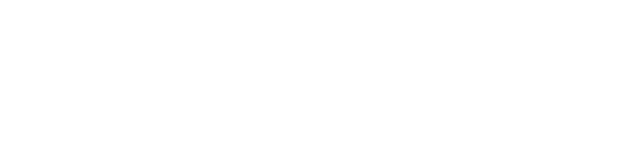
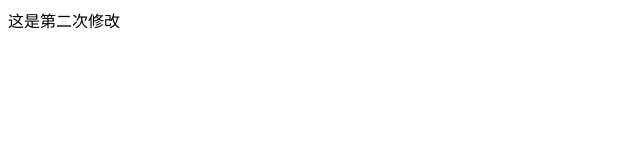
Before and after one commit to juzijun2020/kkb-test, a plain HTML site: page index.html in a window 1280 px wide. Shown: the whole page, without its empty margins (0-640 px from the left). Drawn offline with Linux system fonts and the light colour scheme.

Commit message:
第二次修改

```diff
--- a/index.html
+++ b/index.html
@@ -6,6 +6,6 @@
     <title>git master demo</title>
 </head>
 <body>
-
+    这是第二次修改
 </body>
 </html>
```
